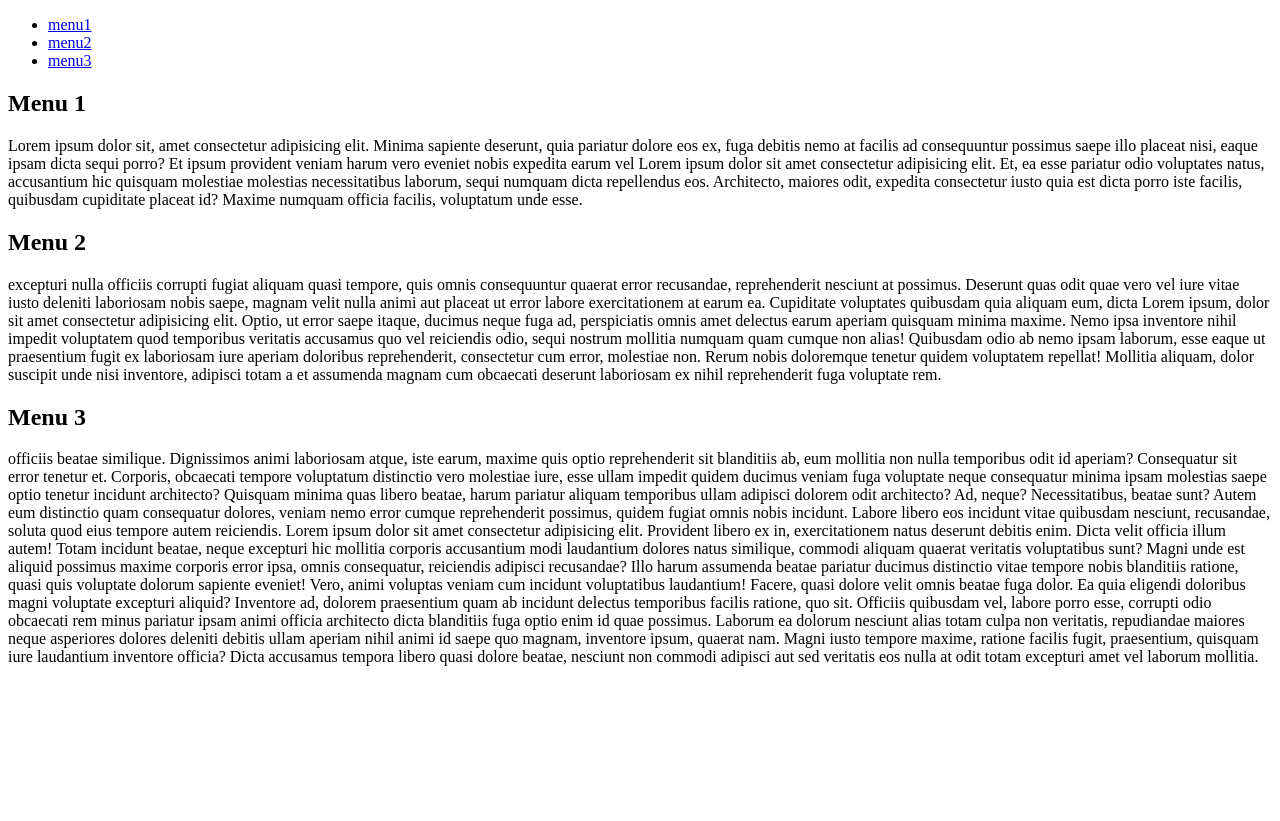
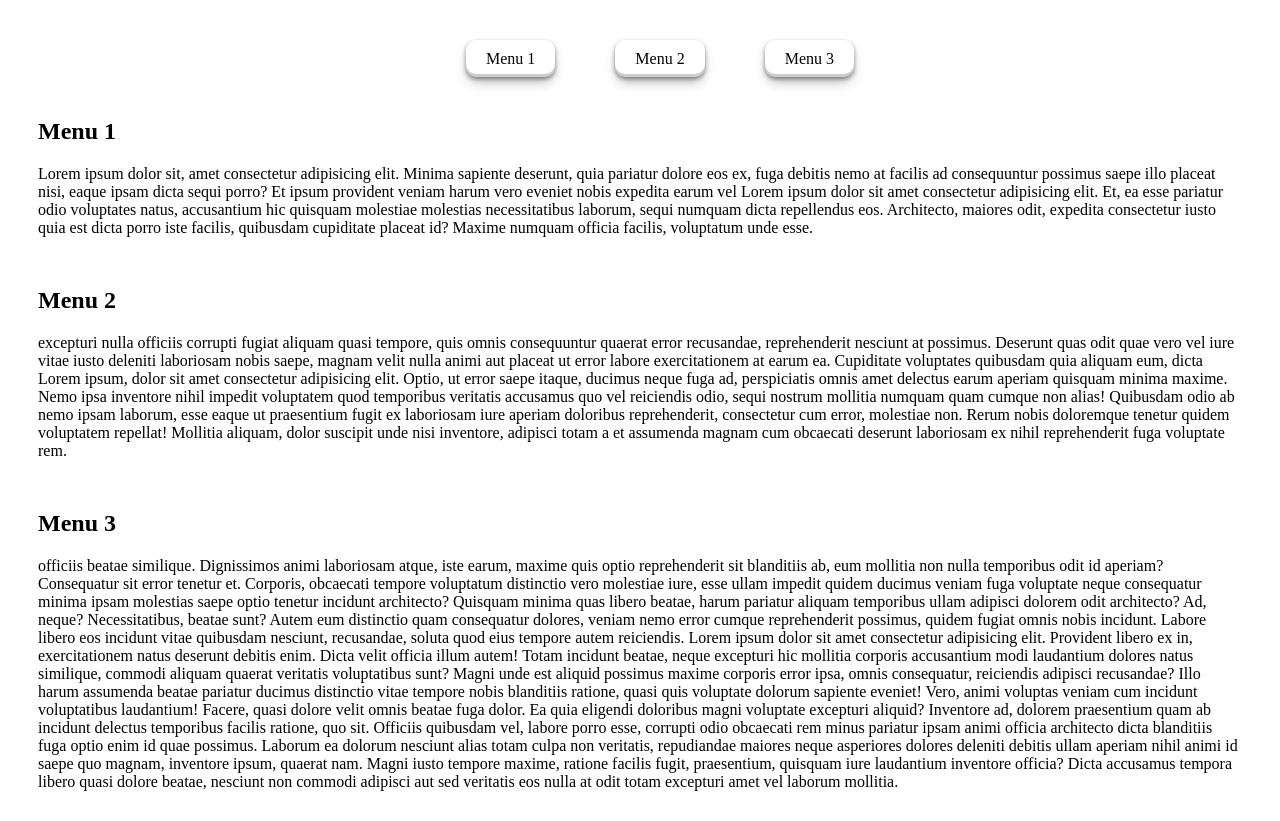
Before and after one commit to JK-8989/js-tabs-1, a plain HTML site: page index.html in a window 1280 px wide. Before the commit the page ends 800 px from the top, so only its background shows below. Drawn offline with Linux system fonts and the light colour scheme.

Commit message:
Add css styling

```diff
--- a/index.html
+++ b/index.html
@@ -8,9 +8,9 @@
 <body>
   <div class="tab-wrapper">
     <ul class="tab-menu">
-      <li><a href="#tabs-1">menu1</a></li>
-      <li><a href="#tabs-2">menu2</a></li>
-      <li><a href="#tabs-3">menu3</a></li>
+      <li><a href="#tabs-1">Menu 1</a></li>
+      <li><a href="#tabs-2">Menu 2</a></li>
+      <li><a href="#tabs-3">Menu 3</a></li>
     </ul>
     <div id="tab-content">
       <div id="tabs-1">
--- a/style.css
+++ b/style.css
@@ -0,0 +1,23 @@
+.tab-wrapper {
+  margin: 50px 30px 30px 30px;
+}
+
+.tab-menu {
+  display: flex;
+  justify-content: center;
+  list-style: none;
+  text-decoration: none;
+  margin-bottom: 50px;
+}
+a {
+  all: unset;
+  padding: 10px 20px;
+  margin: 0 30px;
+  border-radius: 10px;
+  box-shadow: rgba(0, 0, 0, 0.4) 0px 2px 4px, rgba(0, 0, 0, 0.3) 0px 7px 13px -3px, rgba(0, 0, 0, 0.2) 0px -3px 0px inset;
+
+  /* box-shadow: rgba(0, 0, 0, 0.16) 0px 3px 6px, rgba(0, 0, 0, 0.23) 0px 3px 6px; */
+}
+h2 {
+  margin-top: 50px;
+}
```
